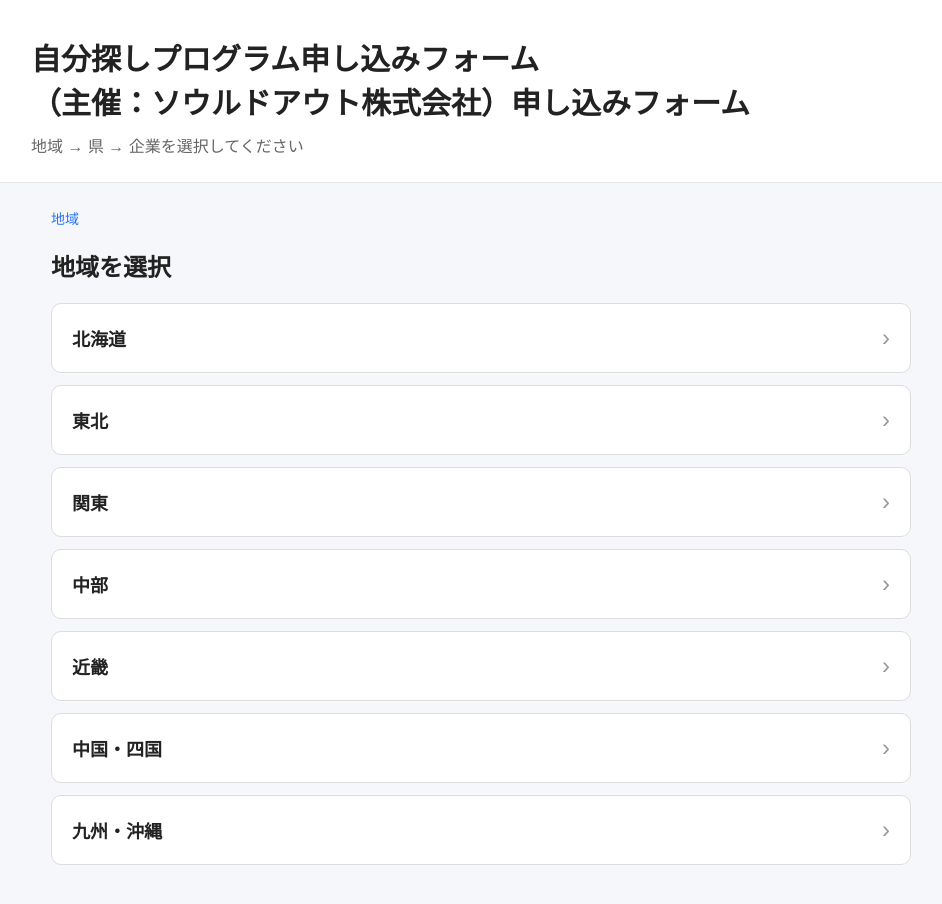
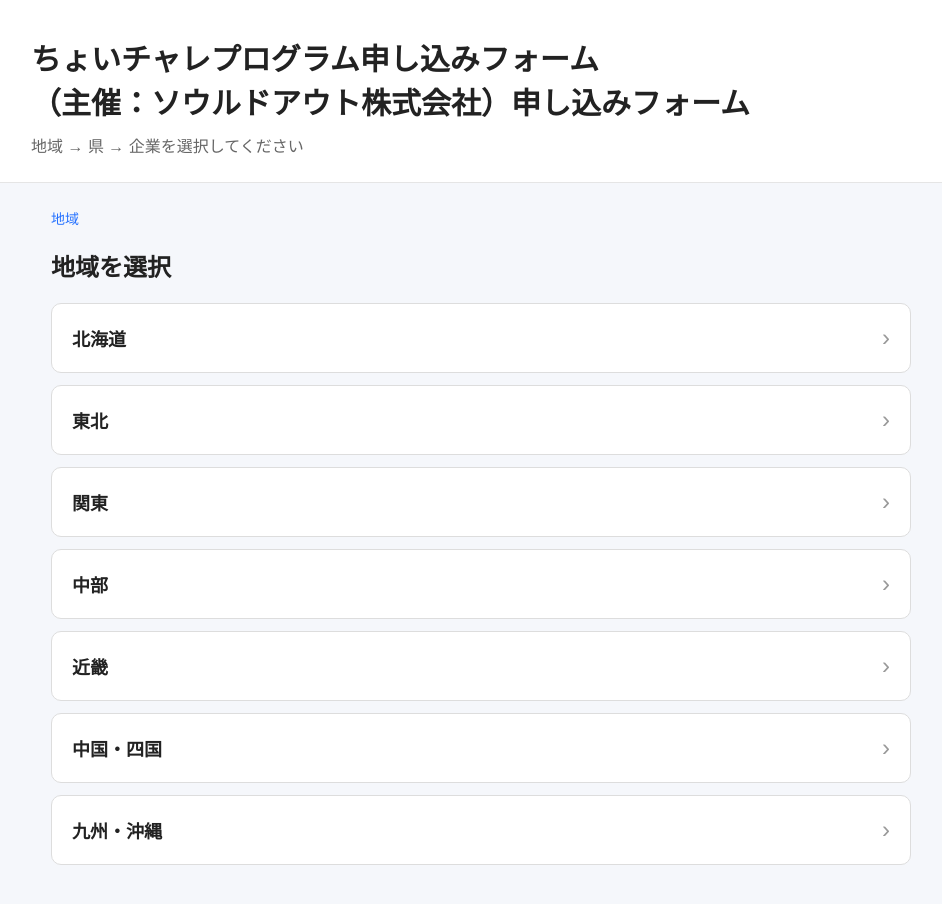
Before and after one commit to Sakeonigiri0203/inturnyoyaku0001, a plain HTML site: page index.html in a window 1280 px wide. Shown: the whole page, without its empty margins (159-1101 px from the left). Drawn offline with Linux system fonts and the light colour scheme.

Commit message:
Update index.html

```diff
--- a/index.html
+++ b/index.html
@@ -7,7 +7,7 @@
     <meta name="viewport"
           content="width=device-width, initial-scale=1.0">
 
-    <title>自分探しプログラム申し込みフォーム</title>
+    <title>ちょいチャレプログラム申し込みフォーム</title>
 
     <link rel="stylesheet" href="style.css">
 </head>
@@ -16,7 +16,7 @@
 
 <header class="header">
 
-    <h1>自分探しプログラム申し込みフォーム<br>
+    <h1>ちょいチャレプログラム申し込みフォーム<br>
         （主催：ソウルドアウト株式会社）申し込みフォーム</h1>
 
     <p>
```
